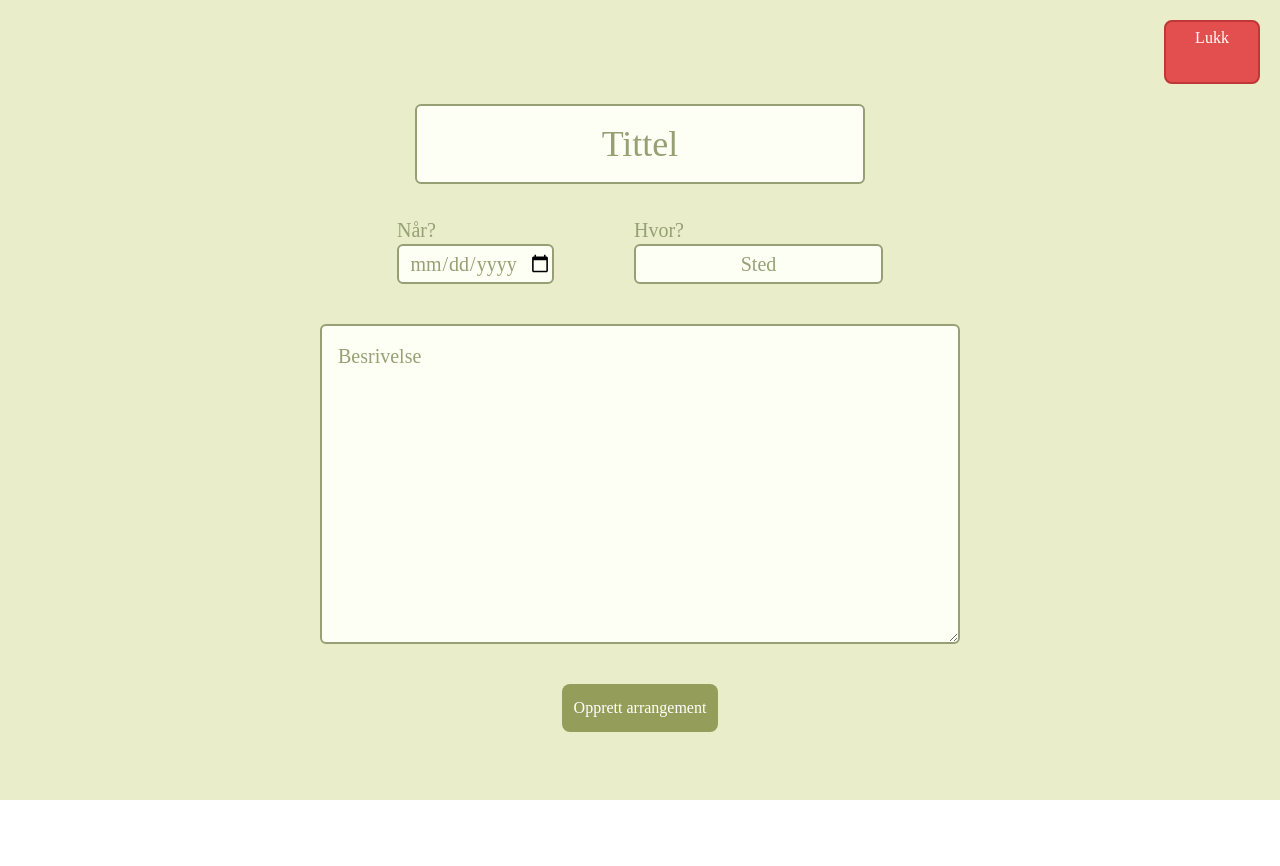
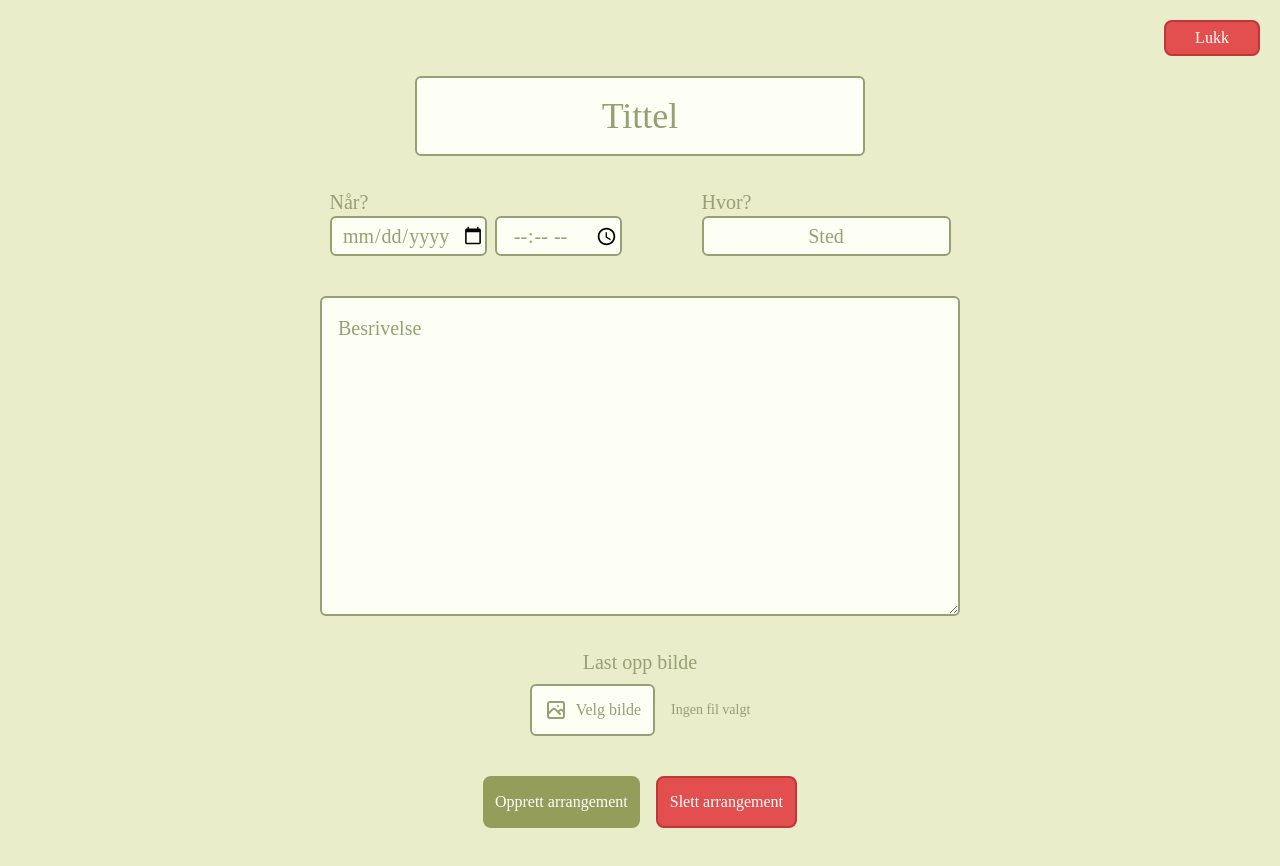
Before and after one commit to JohannesLyngaas/Appevent, a Next.js app in the folder appevent-app/: page /create_event in a window 1280 px wide. Before the commit the page ends 800 px from the top, so only its background shows below. Built offline with nearby package versions, Linux system fonts and the light colour scheme.

Commit message:
feat: klokkeslett og slette knapp
La til valget for tidspunkt på dagen arrangementet skal være. La også til en knapp for å slette arrangementet, som er tenkt til å bli brukt når man skal redigere et arrangement.

Co-authored - by @Adele

```diff
--- a/appevent-app/src/app/create_event/page.tsx
+++ b/appevent-app/src/app/create_event/page.tsx
@@ -1,42 +1,100 @@
 import Link from "next/link";
 
 export default function CreateEventPage() {
-
   // Finner dagens dato i format YYYY-MM-DD
-	const today = new Date().toISOString().split('T')[0];
+  const today = new Date().toISOString().split("T")[0];
 
   return (
     <div className="min-h-screen min-w-screen bg-[#E9EDC9] grid grid-cols-1">
       <div className="flex justify-end">
-				<Link href="/home" className="bg-[#E34E4E] w-24 p-1 text-white text-center rounded-lg border-[#c03737] border-2 mt-5 mr-5">
+        <Link
+          href="/home"
+          className="bg-[#E34E4E] w-24 p-1 text-white text-center rounded-lg border-[#c03737] border-2 mt-5 mr-5"
+        >
           Lukk
         </Link>
       </div>
       <div className="flex flex-col items-center">
-				<input type="text" placeholder="Tittel"
+        <input
+          type="text"
+          placeholder="Tittel"
           className="h-20 mt-5 text-center placeholder-[#96A074] text-4xl
-						bg-[#FEFFF4] border-2 border-[#96A074] rounded-md"/>
+						bg-[#FEFFF4] border-2 border-[#96A074] rounded-md"
+        />
         <div className="flex flex-row gap-x-20 mt-8">
           <label className="flex flex-col text-xl text-[#96A074]">
             Når?
-						<input type="date" placeholder="Dato" min={today}
+            <div className="flex gap-x-2">
+              <input
+                type="date"
+                placeholder="Dato"
+                min={today}
                 className="h-10 text-center placeholder-[#96A074] text-xl
-							bg-[#FEFFF4] border-2 border-[#96A074] rounded-md"/>
+								bg-[#FEFFF4] border-2 border-[#96A074] rounded-md"
+              />
+              <input
+                type="time"
+                className="h-10 text-center placeholder-[#96A074] text-xl
+								bg-[#FEFFF4] border-2 border-[#96A074] rounded-md"
+              />
+            </div>
           </label>
           <label className="flex flex-col text-xl text-[#96A074]">
             Hvor?
-					<input type="text" placeholder="Sted"
+            <input
+              type="text"
+              placeholder="Sted"
               className="h-10 text-center placeholder-[#96A074] text-xl
-							bg-[#FEFFF4] border-2 border-[#96A074] rounded-md"/>
+							bg-[#FEFFF4] border-2 border-[#96A074] rounded-md"
+            />
           </label>
         </div>
-				<textarea placeholder="Besrivelse"
+        <textarea
+          placeholder="Besrivelse"
           className="h-80 w-1/2 mt-10 placeholder-[#96A074] text-xl pl-4 pt-4
-						bg-[#FEFFF4] border-2 border-[#96A074] rounded-md"/>
-				<button className="my-10 p-3 rounded-lg bg-[#959D5A] text-white">
+						bg-[#FEFFF4] border-2 border-[#96A074] rounded-md"
+        />
+        <div className="mt-8 flex flex-col items-center">
+          <label className="text-xl text-[#96A074] mb-2">Last opp bilde</label>
+          <div className="flex items-center gap-4">
+            <input
+              type="file"
+              accept="image/*"
+              className="hidden"
+              id="imageUpload"
+            />
+            <label
+              htmlFor="imageUpload"
+              className="cursor-pointer bg-[#FEFFF4] border-2 border-[#96A074] rounded-md p-3 flex items-center gap-2"
+            >
+              <svg
+                xmlns="http://www.w3.org/2000/svg"
+                className="h-6 w-6 text-[#96A074]"
+                fill="none"
+                viewBox="0 0 24 24"
+                stroke="currentColor"
+              >
+                <path
+                  strokeLinecap="round"
+                  strokeLinejoin="round"
+                  strokeWidth={2}
+                  d="M4 16l4.586-4.586a2 2 0 012.828 0L16 16m-2-2l1.586-1.586a2 2 0 012.828 0L20 14m-6-6h.01M6 20h12a2 2 0 002-2V6a2 2 0 00-2-2H6a2 2 0 00-2 2v12a2 2 0 002 2z"
+                />
+              </svg>
+              <span className="text-[#96A074]">Velg bilde</span>
+            </label>
+            <p className="text-sm text-[#96A074]">Ingen fil valgt</p>
+          </div>
+        </div>
+        <div className="flex gap-4 my-10">
+          <button className="p-3 rounded-lg bg-[#959D5A] text-white">
             Opprett arrangement
+          </button>
+          <button className="p-3 rounded-lg bg-[#E34E4E] text-white border-[#c03737] border-2">
+            Slett arrangement
           </button>
         </div>
       </div>
-	)
+    </div>
+  );
 }
```
Also changed, not shown: 2 other files (tests, documents, lock files or other folders). Lines whose indentation alone changed are shown as unchanged.
